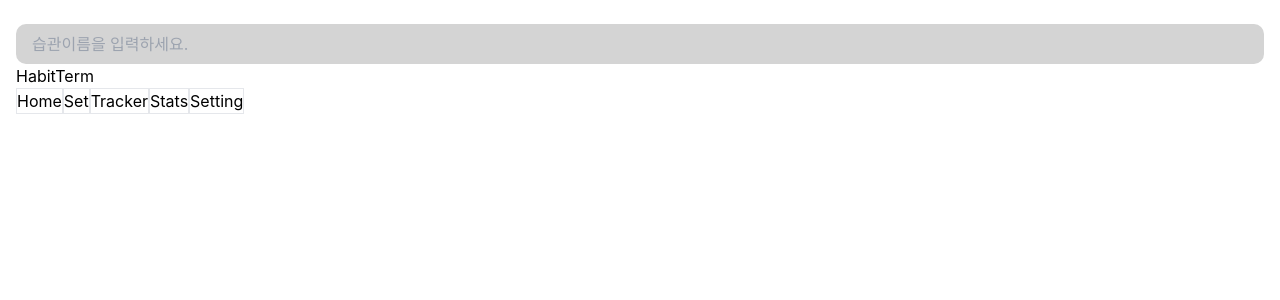
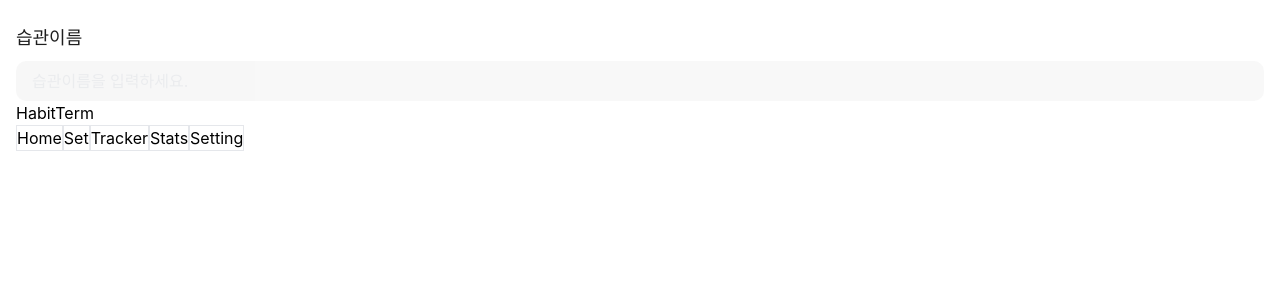
Before and after one commit to woo5ni-developer/daily-habit, a React (Create React App) app: page /set in a window 1280 px wide. Shown: the top 300 px of the page. Built offline with nearby package versions, Linux system fonts and the light colour scheme.

Commit message:
인풋 상단 라벨 컴포넌트 생성, 인풋필드 스타일링 추가

```diff
--- a/src/components/InputField.tsx
+++ b/src/components/InputField.tsx
@@ -1,12 +1,14 @@
-import { border } from '@mui/system'
+// import { border } from '@mui/system'
 import React, { FC } from 'react'
+import Label from '../components/Label'
 
 const InputField: FC = () => {
   return (
     <div>
+      <Label text="습관이름" />
       <input
         type="text"
-        className="rounded-[10px] w-full h-[40px] bg-neutral-300 px-[16px]"
+        className="rounded-[10px] w-full h-[40px] bg-[#D9D9D9] opacity-20 text-[#b6b6b6] px-[16px] mt-[10px]"
         placeholder="습관이름을 입력하세요."
       />
     </div>
--- /dev/null
+++ b/src/components/Label.tsx
@@ -0,0 +1,11 @@
+import React, { FC } from 'react'
+
+interface Props {
+  text: string
+}
+
+const Label: FC<Props> = ({ text }) => {
+  return <div className="text-[18px] text-[#1E1E1E]">{text}</div>
+}
+
+export default Label
```
